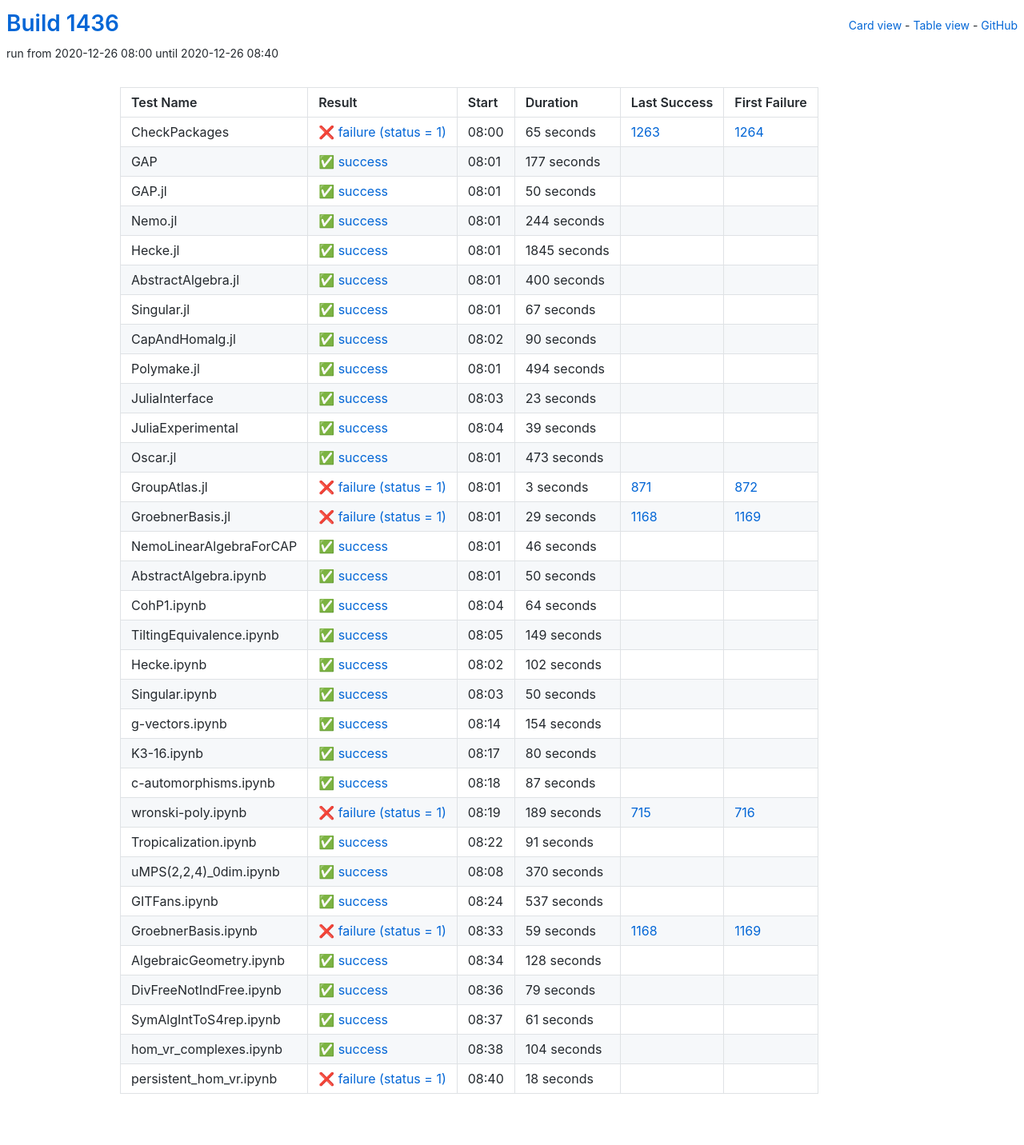
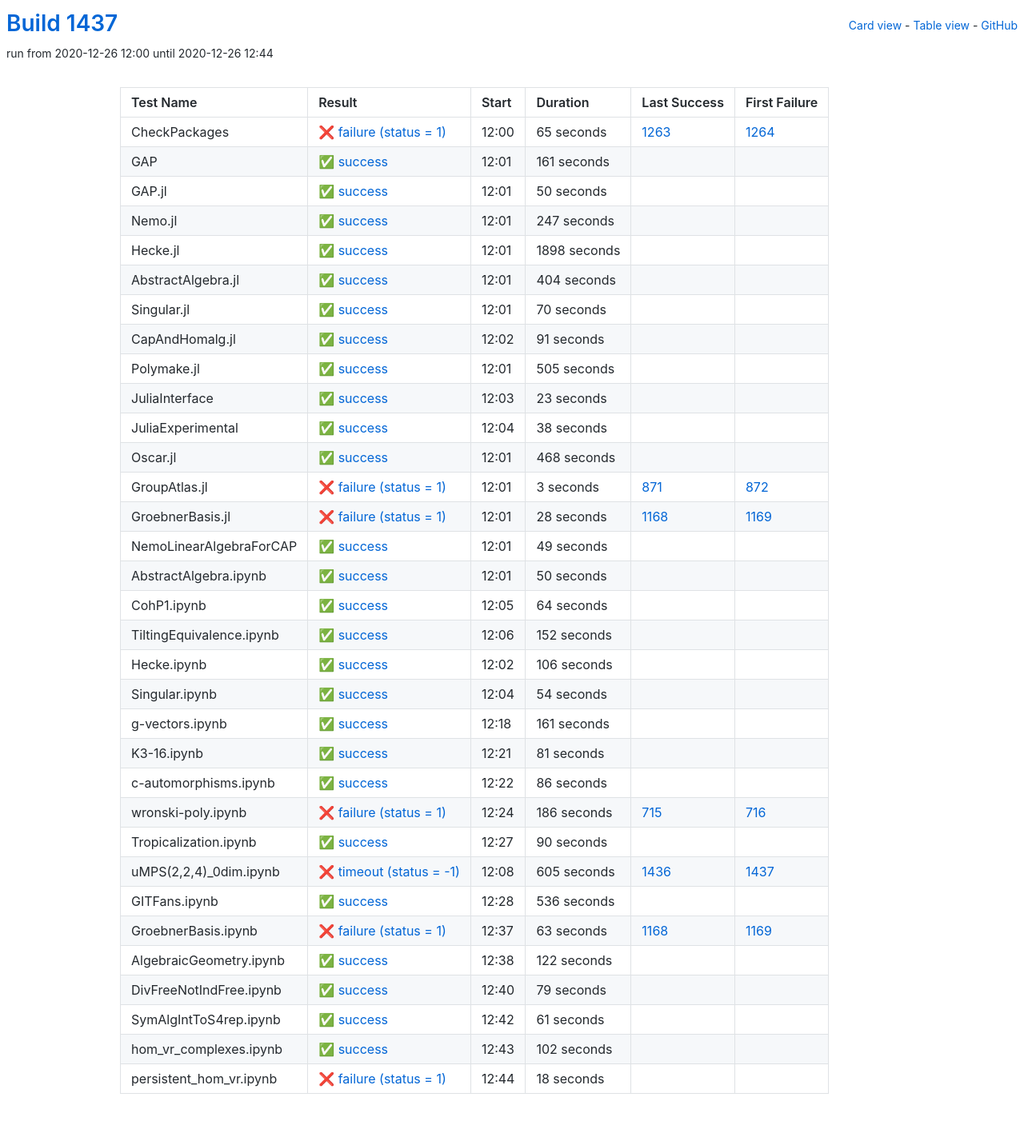
Before and after one commit to oscar-system/oscar-ci-status-stable, a Jekyll site: the page built from table.html, in a window 1280 px wide. Shown: the whole page at 80% size. Built offline with Jekyll 4.4.1, drawn with Linux system fonts in a browser that asks for light colours.

Commit message:
Build #1437

```diff
--- a/_data/ci.yml
+++ b/_data/ci.yml
@@ -1,6 +1,6 @@
 ---
-build: 1436
-build_url: https://oscarci.mathematik.uni-kl.de/job/oscar-stable/1436/
+build: 1437
+build_url: https://oscarci.mathematik.uni-kl.de/job/oscar-stable/1437/
 job: oscar-stable
 organization: oscar-system
 repo: oscar-ci-status-stable
@@ -8,8 +8,8 @@ repourl: https://github.com/oscar-system/oscar-ci-status-stable
 tests:
 - name: CheckPackages
   id: checkpackages
-  log: https://oscarci.mathematik.uni-kl.de/job/oscar-stable/1436/artifact/logs/build-1436/CheckPackages.log
-  start: 2020-12-26 08:00
+  log: https://oscarci.mathematik.uni-kl.de/job/oscar-stable/1437/artifact/logs/build-1437/CheckPackages.log
+  start: 2020-12-26 12:00
   success: false
   exitcode: 1
   status: failure
@@ -20,20 +20,20 @@ tests:
   first_failure_url: https://oscarci.mathematik.uni-kl.de/job/oscar-stable/1264/
 - name: GAP
   id: gap
-  log: https://oscarci.mathematik.uni-kl.de/job/oscar-stable/1436/artifact/logs/build-1436/GAP.log
-  start: 2020-12-26 08:01
+  log: https://oscarci.mathematik.uni-kl.de/job/oscar-stable/1437/artifact/logs/build-1437/GAP.log
+  start: 2020-12-26 12:01
   success: true
   exitcode: 0
   status: success
-  duration: 177
+  duration: 161
   last_success: false
   last_success_url:
   first_failure: false
   first_failure_url:
 - name: GAP.jl
   id: gap-jl
-  log: https://oscarci.mathematik.uni-kl.de/job/oscar-stable/1436/artifact/logs/build-1436/GAP.jl.log
-  start: 2020-12-26 08:01
+  log: https://oscarci.mathematik.uni-kl.de/job/oscar-stable/1437/artifact/logs/build-1437/GAP.jl.log
+  start: 2020-12-26 12:01
   success: true
   exitcode: 0
   status: success
@@ -44,80 +44,80 @@ tests:
   first_failure_url:
 - name: Nemo.jl
   id: nemo-jl
-  log: https://oscarci.mathematik.uni-kl.de/job/oscar-stable/1436/artifact/logs/build-1436/Nemo.jl.log
-  start: 2020-12-26 08:01
+  log: https://oscarci.mathematik.uni-kl.de/job/oscar-stable/1437/artifact/logs/build-1437/Nemo.jl.log
+  start: 2020-12-26 12:01
   success: true
   exitcode: 0
   status: success
-  duration: 244
+  duration: 247
   last_success: false
   last_success_url:
   first_failure: false
   first_failure_url:
 - name: Hecke.jl
   id: hecke-jl
-  log: https://oscarci.mathematik.uni-kl.de/job/oscar-stable/1436/artifact/logs/build-1436/Hecke.jl.log
-  start: 2020-12-26 08:01
+  log: https://oscarci.mathematik.uni-kl.de/job/oscar-stable/1437/artifact/logs/build-1437/Hecke.jl.log
+  start: 2020-12-26 12:01
   success: true
   exitcode: 0
   status: success
-  duration: 1845
+  duration: 1898
   last_success: false
   last_success_url:
   first_failure: false
   first_failure_url:
 - name: AbstractAlgebra.jl
   id: abstractalgebra-jl
-  log: https://oscarci.mathematik.uni-kl.de/job/oscar-stable/1436/artifact/logs/build-1436/AbstractAlgebra.jl.log
-  start: 2020-12-26 08:01
+  log: https://oscarci.mathematik.uni-kl.de/job/oscar-stable/1437/artifact/logs/build-1437/AbstractAlgebra.jl.log
+  start: 2020-12-26 12:01
   success: true
   exitcode: 0
   status: success
-  duration: 400
+  duration: 404
   last_success: false
   last_success_url:
   first_failure: false
   first_failure_url:
 - name: Singular.jl
   id: singular-jl
-  log: https://oscarci.mathematik.uni-kl.de/job/oscar-stable/1436/artifact/logs/build-1436/Singular.jl.log
-  start: 2020-12-26 08:01
+  log: https://oscarci.mathematik.uni-kl.de/job/oscar-stable/1437/artifact/logs/build-1437/Singular.jl.log
+  start: 2020-12-26 12:01
   success: true
   exitcode: 0
   status: success
-  duration: 67
+  duration: 70
   last_success: false
   last_success_url:
   first_failure: false
   first_failure_url:
 - name: CapAndHomalg.jl
   id: capandhomalg-jl
-  log: https://oscarci.mathematik.uni-kl.de/job/oscar-stable/1436/artifact/logs/build-1436/CapAndHomalg.jl.log
-  start: 2020-12-26 08:02
+  log: https://oscarci.mathematik.uni-kl.de/job/oscar-stable/1437/artifact/logs/build-1437/CapAndHomalg.jl.log
+  start: 2020-12-26 12:02
   success: true
   exitcode: 0
   status: success
-  duration: 90
+  duration: 91
   last_success: false
   last_success_url:
   first_failure: false
   first_failure_url:
 - name: Polymake.jl
   id: polymake-jl
-  log: https://oscarci.mathematik.uni-kl.de/job/oscar-stable/1436/artifact/logs/build-1436/Polymake.jl.log
-  start: 2020-12-26 08:01
+  log: https://oscarci.mathematik.uni-kl.de/job/oscar-stable/1437/artifact/logs/build-1437/Polymake.jl.log
+  start: 2020-12-26 12:01
   success: true
   exitcode: 0
   status: success
-  duration: 494
+  duration: 505
   last_success: false
   last_success_url:
   first_failure: false
   first_failure_url:
 - name: JuliaInterface
   id: juliainterface
-  log: https://oscarci.mathematik.uni-kl.de/job/oscar-stable/1436/artifact/logs/build-1436/JuliaInterface.log
-  start: 2020-12-26 08:03
+  log: https://oscarci.mathematik.uni-kl.de/job/oscar-stable/1437/artifact/logs/build-1437/JuliaInterface.log
+  start: 2020-12-26 12:03
   success: true
   exitcode: 0
   status: success
@@ -128,32 +128,32 @@ tests:
   first_failure_url:
 - name: JuliaExperimental
   id: juliaexperimental
-  log: https://oscarci.mathematik.uni-kl.de/job/oscar-stable/1436/artifact/logs/build-1436/JuliaExperimental.log
-  start: 2020-12-26 08:04
+  log: https://oscarci.mathematik.uni-kl.de/job/oscar-stable/1437/artifact/logs/build-1437/JuliaExperimental.log
+  start: 2020-12-26 12:04
   success: true
   exitcode: 0
   status: success
-  duration: 39
+  duration: 38
   last_success: false
   last_success_url:
   first_failure: false
   first_failure_url:
 - name: Oscar.jl
   id: oscar-jl
-  log: https://oscarci.mathematik.uni-kl.de/job/oscar-stable/1436/artifact/logs/build-1436/Oscar.jl.log
-  start: 2020-12-26 08:01
+  log: https://oscarci.mathematik.uni-kl.de/job/oscar-stable/1437/artifact/logs/build-1437/Oscar.jl.log
+  start: 2020-12-26 12:01
   success: true
   exitcode: 0
   status: success
-  duration: 473
+  duration: 468
   last_success: false
   last_success_url:
   first_failure: false
   first_failure_url:
 - name: GroupAtlas.jl
   id: groupatlas-jl
-  log: https://oscarci.mathematik.uni-kl.de/job/oscar-stable/1436/artifact/logs/build-1436/GroupAtlas.jl.log
-  start: 2020-12-26 08:01
+  log: https://oscarci.mathematik.uni-kl.de/job/oscar-stable/1437/artifact/logs/build-1437/GroupAtlas.jl.log
+  start: 2020-12-26 12:01
   success: false
   exitcode: 1
   status: failure
@@ -164,32 +164,32 @@ tests:
   first_failure_url: https://oscarci.mathematik.uni-kl.de/job/oscar-stable/872/
 - name: GroebnerBasis.jl
   id: groebnerbasis-jl
-  log: https://oscarci.mathematik.uni-kl.de/job/oscar-stable/1436/artifact/logs/build-1436/GroebnerBasis.jl.log
-  start: 2020-12-26 08:01
+  log: https://oscarci.mathematik.uni-kl.de/job/oscar-stable/1437/artifact/logs/build-1437/GroebnerBasis.jl.log
+  start: 2020-12-26 12:01
   success: false
   exitcode: 1
   status: failure
-  duration: 29
+  duration: 28
   last_success: 1168
   last_success_url: https://oscarci.mathematik.uni-kl.de/job/oscar-stable/1168/
   first_failure: 1169
   first_failure_url: https://oscarci.mathematik.uni-kl.de/job/oscar-stable/1169/
 - name: NemoLinearAlgebraForCAP
   id: nemolinearalgebraforcap
-  log: https://oscarci.mathematik.uni-kl.de/job/oscar-stable/1436/artifact/logs/build-1436/NemoLinearAlgebraForCAP.log
-  start: 2020-12-26 08:01
+  log: https://oscarci.mathematik.uni-kl.de/job/oscar-stable/1437/artifact/logs/build-1437/NemoLinearAlgebraForCAP.log
+  start: 2020-12-26 12:01
   success: true
   exitcode: 0
   status: success
-  duration: 46
+  duration: 49
   last_success: false
   last_success_url:
   first_failure: false
   first_failure_url:
 - name: AbstractAlgebra.ipynb
   id: abstractalgebra-ipynb
-  log: https://oscarci.mathematik.uni-kl.de/job/oscar-stable/1436/artifact/logs/build-1436/AbstractAlgebra.ipynb.log
-  start: 2020-12-26 08:01
+  log: https://oscarci.mathematik.uni-kl.de/job/oscar-stable/1437/artifact/logs/build-1437/AbstractAlgebra.ipynb.log
+  start: 2020-12-26 12:01
   success: true
   exitcode: 0
   status: success
@@ -200,8 +200,8 @@ tests:
   first_failure_url:
 - name: CohP1.ipynb
   id: cohp1-ipynb
-  log: https://oscarci.mathematik.uni-kl.de/job/oscar-stable/1436/artifact/logs/build-1436/CohP1.ipynb.log
-  start: 2020-12-26 08:04
+  log: https://oscarci.mathematik.uni-kl.de/job/oscar-stable/1437/artifact/logs/build-1437/CohP1.ipynb.log
+  start: 2020-12-26 12:05
   success: true
   exitcode: 0
   status: success
@@ -212,152 +212,152 @@ tests:
   first_failure_url:
 - name: TiltingEquivalence.ipynb
   id: tiltingequivalence-ipynb
-  log: https://oscarci.mathematik.uni-kl.de/job/oscar-stable/1436/artifact/logs/build-1436/TiltingEquivalence.ipynb.log
-  start: 2020-12-26 08:05
+  log: https://oscarci.mathematik.uni-kl.de/job/oscar-stable/1437/artifact/logs/build-1437/TiltingEquivalence.ipynb.log
+  start: 2020-12-26 12:06
   success: true
   exitcode: 0
   status: success
-  duration: 149
+  duration: 152
   last_success: false
   last_success_url:
   first_failure: false
   first_failure_url:
 - name: Hecke.ipynb
   id: hecke-ipynb
-  log: https://oscarci.mathematik.uni-kl.de/job/oscar-stable/1436/artifact/logs/build-1436/Hecke.ipynb.log
-  start: 2020-12-26 08:02
+  log: https://oscarci.mathematik.uni-kl.de/job/oscar-stable/1437/artifact/logs/build-1437/Hecke.ipynb.log
+  start: 2020-12-26 12:02
   success: true
   exitcode: 0
   status: success
-  duration: 102
+  duration: 106
   last_success: false
   last_success_url:
   first_failure: false
   first_failure_url:
 - name: Singular.ipynb
   id: singular-ipynb
-  log: https://oscarci.mathematik.uni-kl.de/job/oscar-stable/1436/artifact/logs/build-1436/Singular.ipynb.log
-  start: 2020-12-26 08:03
+  log: https://oscarci.mathematik.uni-kl.de/job/oscar-stable/1437/artifact/logs/build-1437/Singular.ipynb.log
+  start: 2020-12-26 12:04
   success: true
   exitcode: 0
   status: success
-  duration: 50
+  duration: 54
   last_success: false
   last_success_url:
   first_failure: false
   first_failure_url:
 - name: g-vectors.ipynb
   id: g-vectors-ipynb
-  log: https://oscarci.mathematik.uni-kl.de/job/oscar-stable/1436/artifact/logs/build-1436/g-vectors.ipynb.log
-  start: 2020-12-26 08:14
+  log: https://oscarci.mathematik.uni-kl.de/job/oscar-stable/1437/artifact/logs/build-1437/g-vectors.ipynb.log
+  start: 2020-12-26 12:18
   success: true
   exitcode: 0
   status: success
-  duration: 154
+  duration: 161
   last_success: false
   last_success_url:
   first_failure: false
   first_failure_url:
 - name: K3-16.ipynb
   id: k3-16-ipynb
-  log: https://oscarci.mathematik.uni-kl.de/job/oscar-stable/1436/artifact/logs/build-1436/K3-16.ipynb.log
-  start: 2020-12-26 08:17
+  log: https://oscarci.mathematik.uni-kl.de/job/oscar-stable/1437/artifact/logs/build-1437/K3-16.ipynb.log
+  start: 2020-12-26 12:21
   success: true
   exitcode: 0
   status: success
-  duration: 80
+  duration: 81
   last_success: false
   last_success_url:
   first_failure: false
   first_failure_url:
 - name: c-automorphisms.ipynb
   id: c-automorphisms-ipynb
-  log: https://oscarci.mathematik.uni-kl.de/job/oscar-stable/1436/artifact/logs/build-1436/c-automorphisms.ipynb.log
-  start: 2020-12-26 08:18
+  log: https://oscarci.mathematik.uni-kl.de/job/oscar-stable/1437/artifact/logs/build-1437/c-automorphisms.ipynb.log
+  start: 2020-12-26 12:22
   success: true
   exitcode: 0
   status: success
-  duration: 87
+  duration: 86
   last_success: false
   last_success_url:
   first_failure: false
   first_failure_url:
 - name: wronski-poly.ipynb
   id: wronski-poly-ipynb
-  log: https://oscarci.mathematik.uni-kl.de/job/oscar-stable/1436/artifact/logs/build-1436/wronski-poly.ipynb.log
-  start: 2020-12-26 08:19
+  log: https://oscarci.mathematik.uni-kl.de/job/oscar-stable/1437/artifact/logs/build-1437/wronski-poly.ipynb.log
+  start: 2020-12-26 12:24
   success: false
   exitcode: 1
   status: failure
-  duration: 189
+  duration: 186
   last_success: 715
   last_success_url: https://oscarci.mathematik.uni-kl.de/job/oscar-stable/715/
   first_failure: 716
   first_failure_url: https://oscarci.mathematik.uni-kl.de/job/oscar-stable/716/
 - name: Tropicalization.ipynb
   id: tropicalization-ipynb
-  log: https://oscarci.mathematik.uni-kl.de/job/oscar-stable/1436/artifact/logs/build-1436/Tropicalization.ipynb.log
-  start: 2020-12-26 08:22
+  log: https://oscarci.mathematik.uni-kl.de/job/oscar-stable/1437/artifact/logs/build-1437/Tropicalization.ipynb.log
+  start: 2020-12-26 12:27
   success: true
   exitcode: 0
   status: success
-  duration: 91
+  duration: 90
   last_success: false
   last_success_url:
   first_failure: false
   first_failure_url:
 - name: uMPS(2,2,4)_0dim.ipynb
   id: umps-2-2-4-0dim-ipynb
-  log: https://oscarci.mathematik.uni-kl.de/job/oscar-stable/1436/artifact/logs/build-1436/uMPS-2-2-4-_0dim.ipynb.log
-  start: 2020-12-26 08:08
+  log: https://oscarci.mathematik.uni-kl.de/job/oscar-stable/1437/artifact/logs/build-1437/uMPS-2-2-4-_0dim.ipynb.log
+  start: 2020-12-26 12:08
+  success: false
+  exitcode: -1
+  status: timeout
+  duration: 605
+  last_success: 1436
+  last_success_url: https://oscarci.mathematik.uni-kl.de/job/oscar-stable/1436/
+  first_failure: 1437
+  first_failure_url: https://oscarci.mathematik.uni-kl.de/job/oscar-stable/1437/
+- name: GITFans.ipynb
+  id: gitfans-ipynb
+  log: https://oscarci.mathematik.uni-kl.de/job/oscar-stable/1437/artifact/logs/build-1437/GITFans.ipynb.log
+  start: 2020-12-26 12:28
   success: true
   exitcode: 0
   status: success
-  duration: 370
-  last_success: false
-  last_success_url:
-  first_failure: false
-  first_failure_url:
-- name: GITFans.ipynb
-  id: gitfans-ipynb
-  log: https://oscarci.mathematik.uni-kl.de/job/oscar-stable/1436/artifact/logs/build-1436/GITFans.ipynb.log
-  start: 2020-12-26 08:24
-  success: true
-  exitcode: 0
-  status: success
-  duration: 537
+  duration: 536
   last_success: false
   last_success_url:
   first_failure: false
   first_failure_url:
 - name: GroebnerBasis.ipynb
   id: groebnerbasis-ipynb
-  log: https://oscarci.mathematik.uni-kl.de/job/oscar-stable/1436/artifact/logs/build-1436/GroebnerBasis.ipynb.log
-  start: 2020-12-26 08:33
+  log: https://oscarci.mathematik.uni-kl.de/job/oscar-stable/1437/artifact/logs/build-1437/GroebnerBasis.ipynb.log
+  start: 2020-12-26 12:37
   success: false
   exitcode: 1
   status: failure
-  duration: 59
+  duration: 63
   last_success: 1168
   last_success_url: https://oscarci.mathematik.uni-kl.de/job/oscar-stable/1168/
   first_failure: 1169
   first_failure_url: https://oscarci.mathematik.uni-kl.de/job/oscar-stable/1169/
 - name: AlgebraicGeometry.ipynb
   id: algebraicgeometry-ipynb
-  log: https://oscarci.mathematik.uni-kl.de/job/oscar-stable/1436/artifact/logs/build-1436/AlgebraicGeometry.ipynb.log
-  start: 2020-12-26 08:34
+  log: https://oscarci.mathematik.uni-kl.de/job/oscar-stable/1437/artifact/logs/build-1437/AlgebraicGeometry.ipynb.log
+  start: 2020-12-26 12:38
   success: true
   exitcode: 0
   status: success
-  duration: 128
+  duration: 122
   last_success: false
   last_success_url:
   first_failure: false
   first_failure_url:
 - name: DivFreeNotIndFree.ipynb
   id: divfreenotindfree-ipynb
-  log: https://oscarci.mathematik.uni-kl.de/job/oscar-stable/1436/artifact/logs/build-1436/DivFreeNotIndFree.ipynb.log
-  start: 2020-12-26 08:36
+  log: https://oscarci.mathematik.uni-kl.de/job/oscar-stable/1437/artifact/logs/build-1437/DivFreeNotIndFree.ipynb.log
+  start: 2020-12-26 12:40
   success: true
   exitcode: 0
   status: success
@@ -368,8 +368,8 @@ tests:
   first_failure_url:
 - name: SymAlgIntToS4rep.ipynb
   id: symalginttos4rep-ipynb
-  log: https://oscarci.mathematik.uni-kl.de/job/oscar-stable/1436/artifact/logs/build-1436/SymAlgIntToS4rep.ipynb.log
-  start: 2020-12-26 08:37
+  log: https://oscarci.mathematik.uni-kl.de/job/oscar-stable/1437/artifact/logs/build-1437/SymAlgIntToS4rep.ipynb.log
+  start: 2020-12-26 12:42
   success: true
   exitcode: 0
   status: success
@@ -380,20 +380,20 @@ tests:
   first_failure_url:
 - name: hom_vr_complexes.ipynb
   id: hom-vr-complexes-ipynb
-  log: https://oscarci.mathematik.uni-kl.de/job/oscar-stable/1436/artifact/logs/build-1436/hom_vr_complexes.ipynb.log
-  start: 2020-12-26 08:38
+  log: https://oscarci.mathematik.uni-kl.de/job/oscar-stable/1437/artifact/logs/build-1437/hom_vr_complexes.ipynb.log
+  start: 2020-12-26 12:43
   success: true
   exitcode: 0
   status: success
-  duration: 104
+  duration: 102
   last_success: false
   last_success_url:
   first_failure: false
   first_failure_url:
 - name: persistent_hom_vr.ipynb
   id: persistent-hom-vr-ipynb
-  log: https://oscarci.mathematik.uni-kl.de/job/oscar-stable/1436/artifact/logs/build-1436/persistent_hom_vr.ipynb.log
-  start: 2020-12-26 08:40
+  log: https://oscarci.mathematik.uni-kl.de/job/oscar-stable/1437/artifact/logs/build-1437/persistent_hom_vr.ipynb.log
+  start: 2020-12-26 12:44
   success: false
   exitcode: 1
   status: failure
```
Also changed, not shown: README.md.
